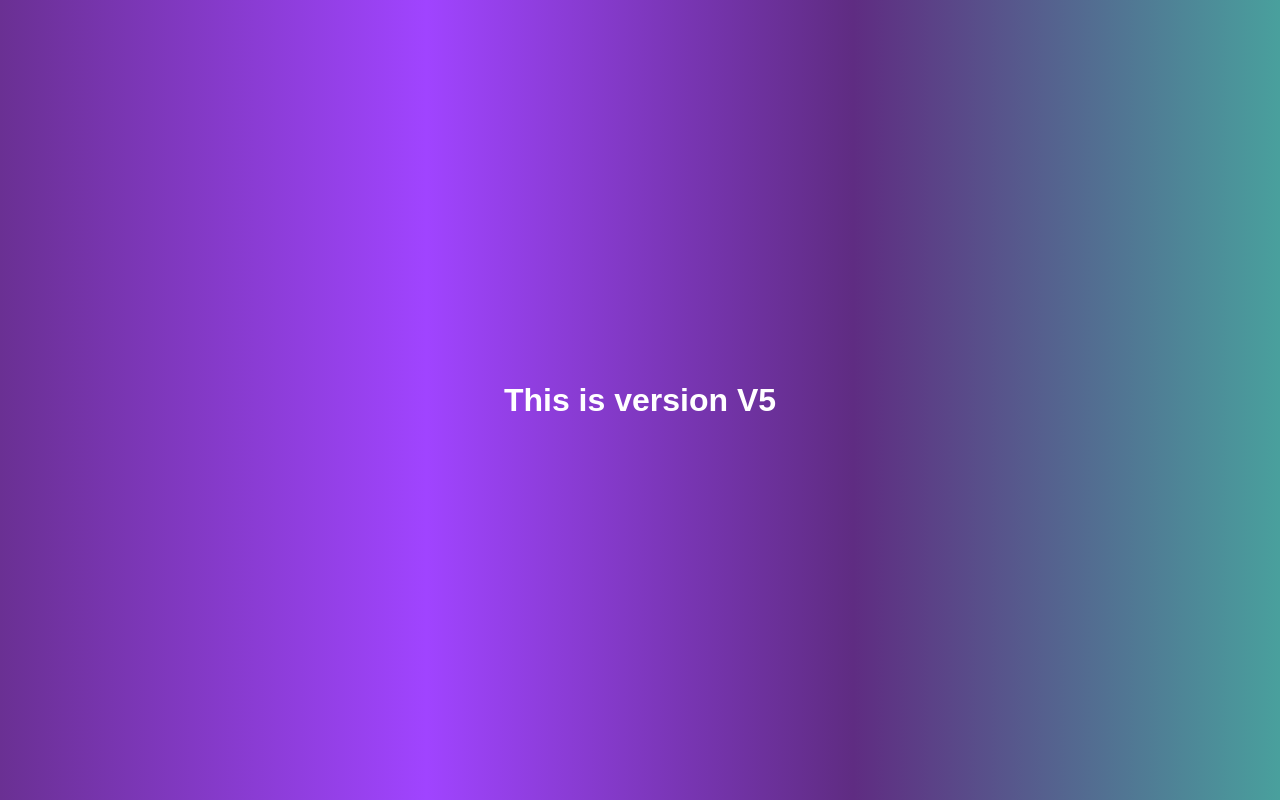
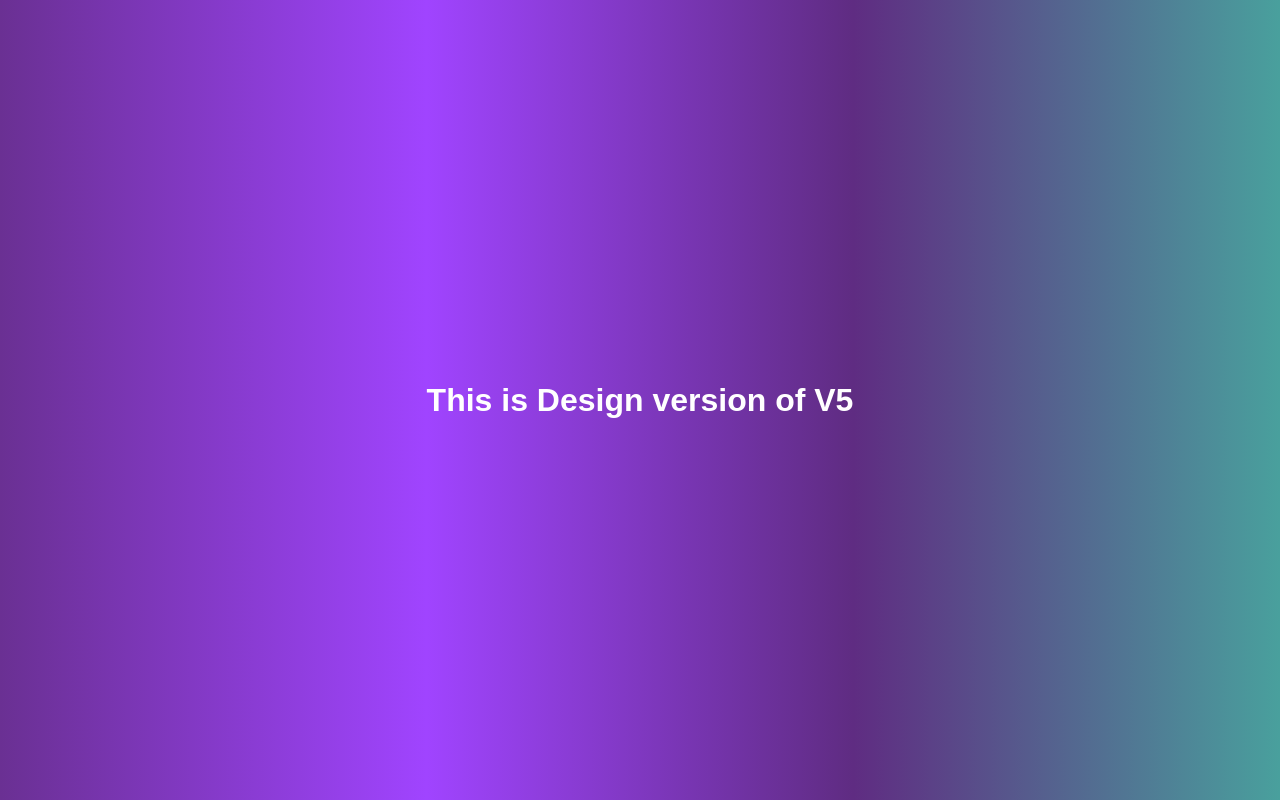
Before and after one commit to shumayl2/ShayanRepo, a plain HTML site: page index.html in a window 1280 px wide. Drawn offline with Linux system fonts and the light colour scheme.

Commit message:
Changed H1

```diff
--- a/index.html
+++ b/index.html
@@ -7,7 +7,7 @@
     <title>Document</title>
 </head>
 <body>
-    <h1>This is version V5</h1>
+    <h1>This is Design version of V5</h1>
 
 </body>
 </html>
```
